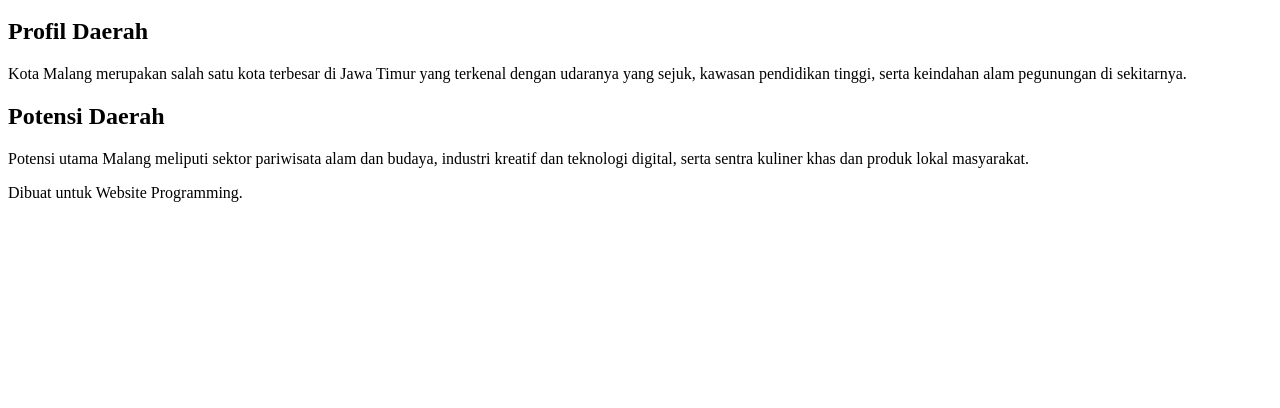
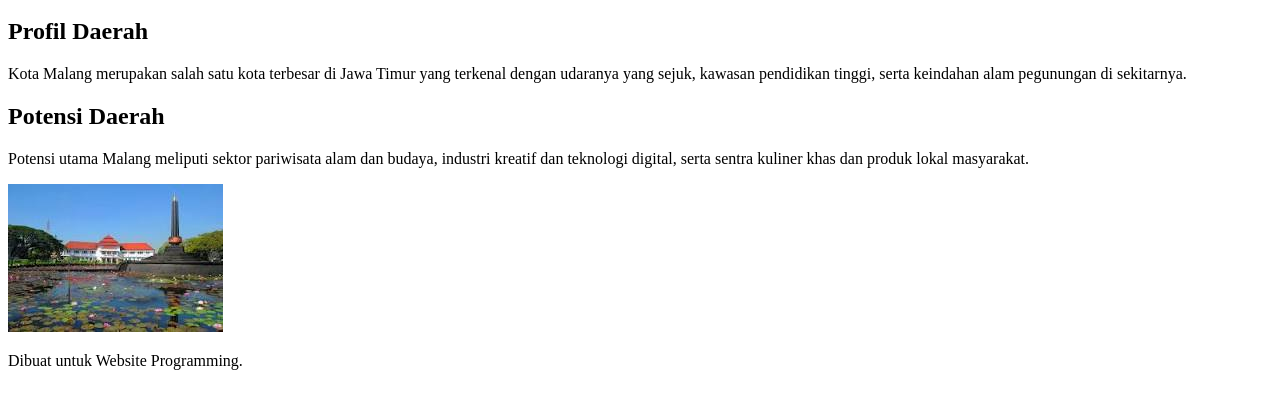
Before and after one commit to itoadi-Hexomm/website-minggu-2, a plain HTML site: page index.html in a window 1280 px wide. Shown: the part 100-508 px from the top of the page. Drawn offline with Linux system fonts and the light colour scheme.

Commit message:
Menambahkan gambar ke halaman website

```diff
--- a/index.html
+++ b/index.html
@@ -27,7 +27,7 @@
     </section>
 
   </main>
-
+    <img src="daerah Malang.jpg" alt="Tempat nya yang asri,ramai dan dingin">
   <footer>
     <p>Dibuat untuk Website Programming.</p>
   </footer>
```
Also changed, not shown: daerah Malang.jpg (added), 1 other file.
